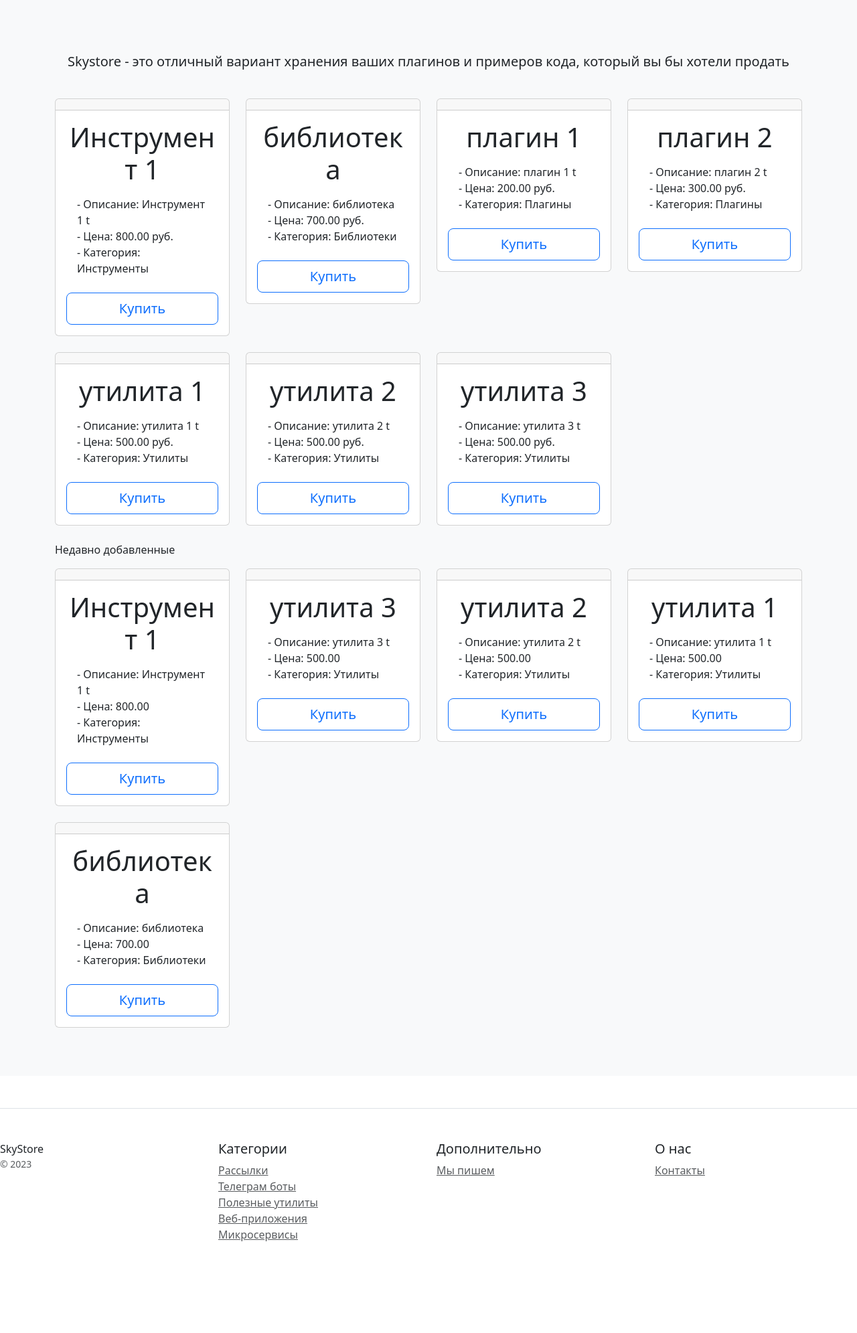
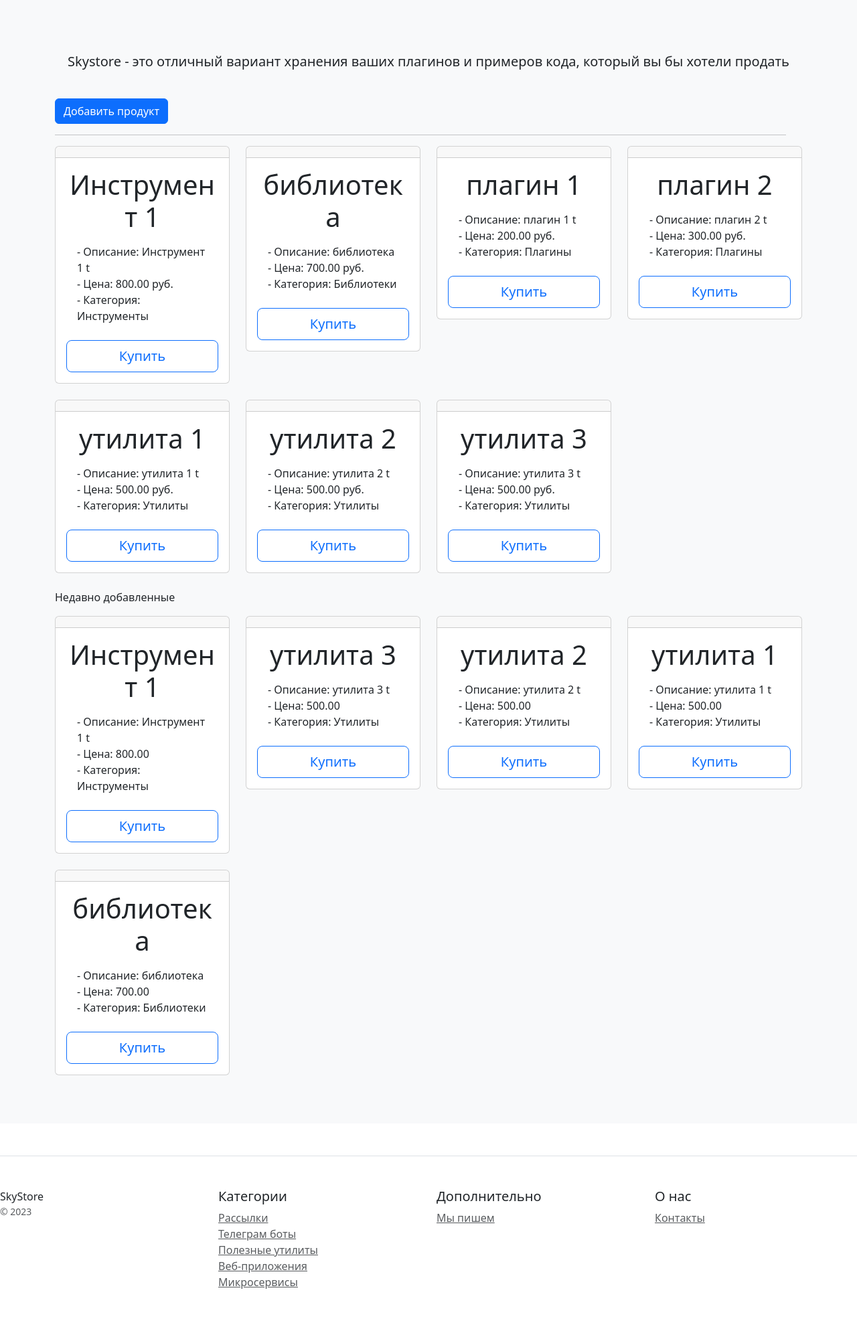
Before and after one commit to Arctiqa/web-store, a Django app: page / in a window 1280 px wide. Shown: the part 257-2248 px from the top of the page at 67% size. Before the commit the page ends 2111 px from the top, so only its background shows below. Run offline with Django 5.2, Linux system fonts and the light colour scheme; data comes from the database, SQL or seed files in the repository.

Commit message:
rename index.html to product_list.html

```diff
--- a/catalog/templates/catalog/index_list.html
+++ b/catalog/templates/catalog/product_list.html
@@ -7,6 +7,13 @@
 
     <p class="lead">Skystore - это отличный вариант хранения ваших плагинов и примеров кода, который вы бы хотели
         продать</p>
+</div>
+
+<div class="row">
+    <div class="col">
+        <a href="{% url 'catalog:create' %}" class="btn btn-primary">Добавить продукт</a>
+        <hr>
+    </div>
 </div>
 
 <div class="container">
```
